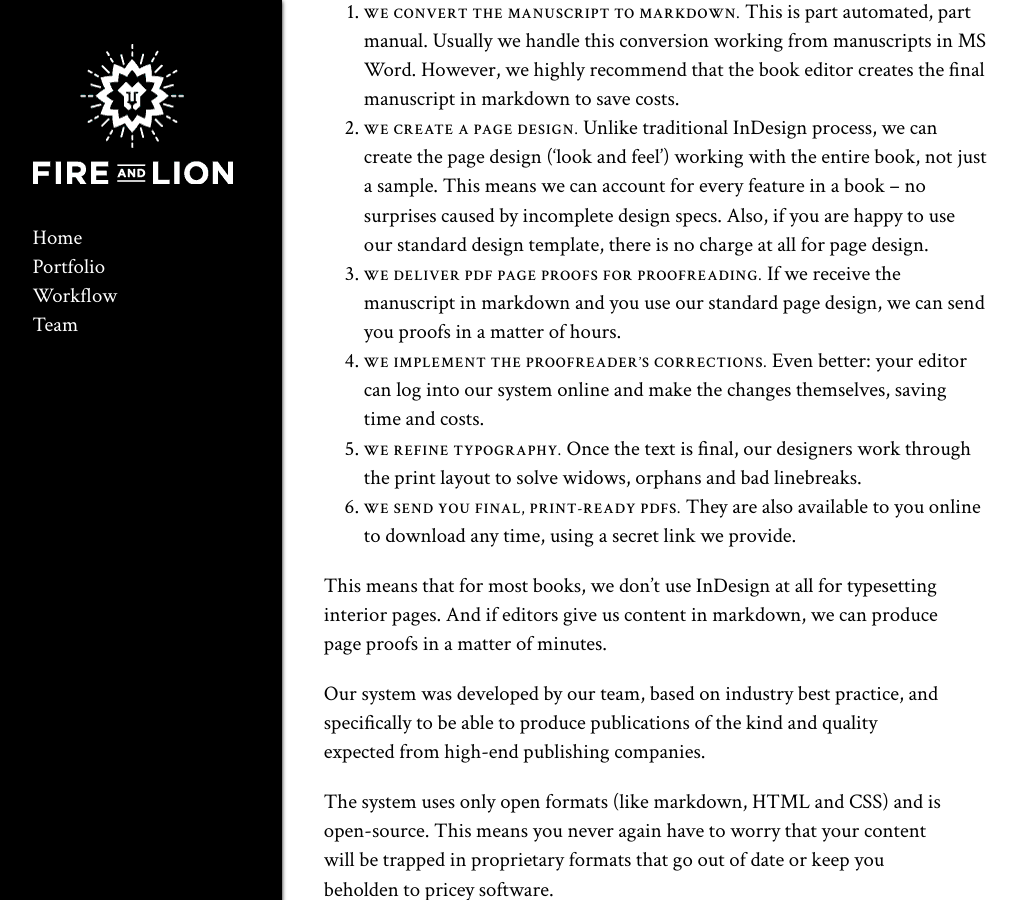
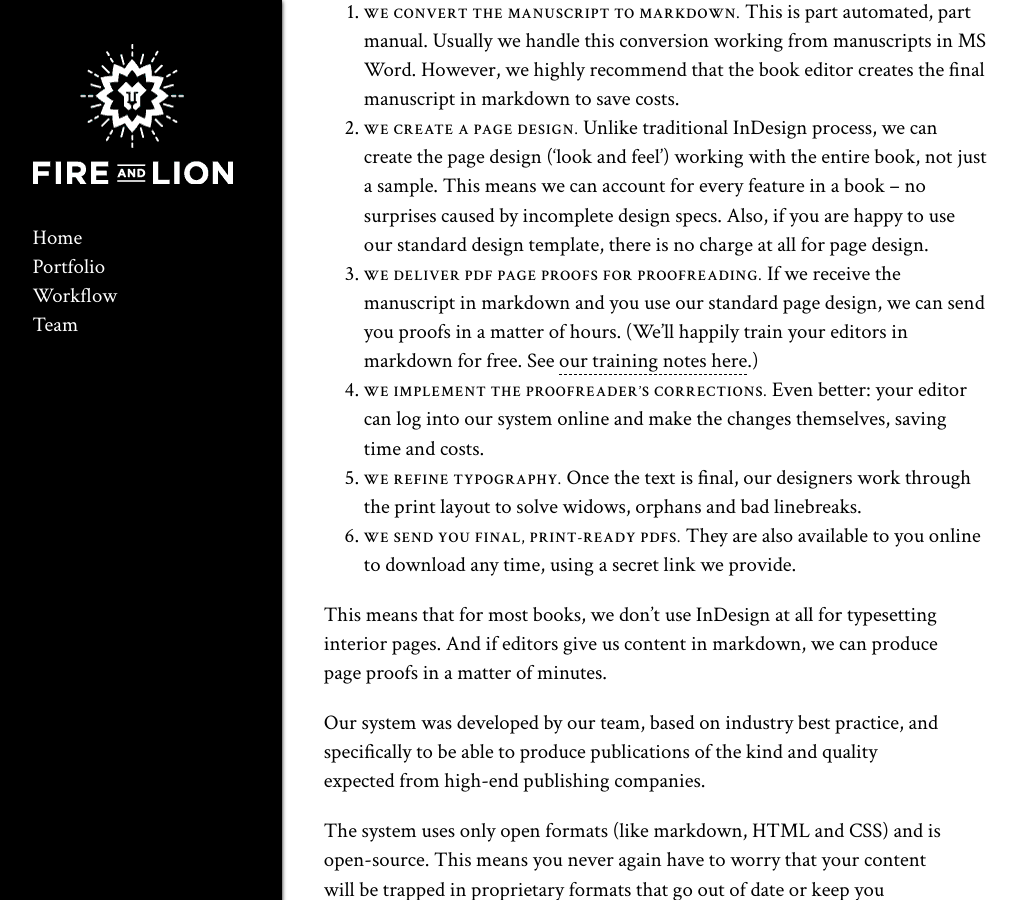
Before and after one commit to jenniferjacobs/fireandlion, a Jekyll site: the page built from workflow.md, in a window 1280 px wide and 900 px high, scrolled down 3655 px. Shown: the whole window, without its empty margins (9-1027 px from the left). Built offline with Jekyll 4.4.1, drawn with Linux system fonts in a browser that asks for light colours.

Commit message:
Minor edit

```diff
--- a/workflow.md
+++ b/workflow.md
@@ -79,7 +79,7 @@ The stages in this workflow are:
 
 1. **We convert the manuscript to markdown.** This is part automated, part manual. Usually we handle this conversion working from manuscripts in MS Word. However, we highly recommend that the book editor creates the final manuscript in markdown to save costs.
 2. **We create a page design.** Unlike traditional InDesign process, we can create the page design ('look and feel') working with the entire book, not just a sample. This means we can account for every feature in a book – no surprises caused by incomplete design specs. Also, if you are happy to use our standard design template, there is no charge at all for page design.
-3. **We deliver PDF page proofs for proofreading.** If we receive the manuscript in markdown and you use our standard page design, we can send you proofs in a matter of hours.
+3. **We deliver PDF page proofs for proofreading.** If we receive the manuscript in markdown and you use our standard page design, we can send you proofs in a matter of hours. (We'll happily train your editors in markdown for free. See [our training notes here](http://electricbookworks.github.io/electric-book-workflow/guide/03-markdown.html#markdown).)
 4. **We implement the proofreader's corrections.** Even better: your editor can log into our system online and make the changes themselves, saving time and costs.
 5. **We refine typography.** Once the text is final, our designers work through the print layout to solve widows, orphans and bad linebreaks.
 6. **We send you final, print-ready PDFs.** They are also available to you online to download any time, using a secret link we provide.
```
